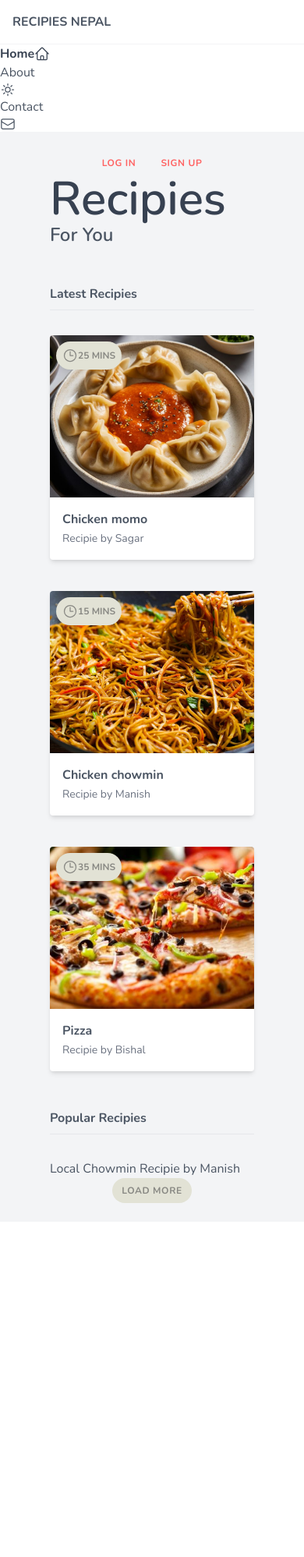
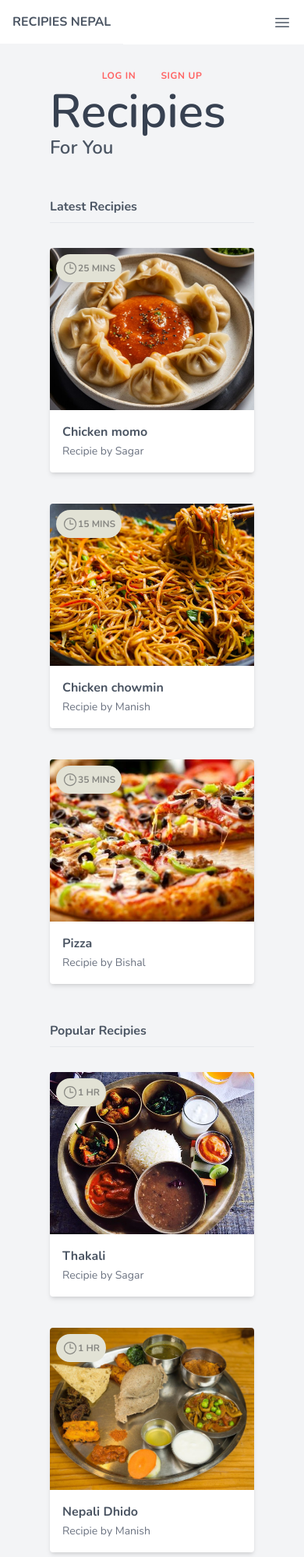
Before and after one commit to sagarpdl000/Food-Tailwind, a website: page public/index.html in a window 390 px wide. Shown: the top 1997 px of the page at 78% size. Before the commit the page ends 1567 px from the top, so only its background shows below. Drawn offline with nearby package versions, Linux system fonts and the light colour scheme.

Commit message:
Completed the project with responsive Navigation bar with burger menu

```diff
--- a/public/index.html
+++ b/public/index.html
@@ -10,21 +10,26 @@
     <div class="grid md:grid-cols-3">   <!--Wrapper -->
 
 
-        <div class="md:col-span-1"><!--Navigation -->
-            <nav>
-                <div>
-                    <h1 class="font-bold uppercase p-4 border-b border-gray-100"><a href="/" class="hover:text-primary">Recipies Nepal</a></h1>
+        <div class="md:col-span-1 md:flex md:justify-end"><!--Navigation -->
+            <nav class="text-right">
+                <div class="flex items-center justify-between">
+                    <h1 class="font-bold uppercase p-4 border-b border-gray-100"><a href="/" class="hover:text-primary">Recipies Nepal
+                      </a></h1>
+                      <div class="cursor-pointer px-4  md:hidden" id="burger"><svg xmlns="http://www.w3.org/2000/svg" fill="none" viewBox="0 0 24 24" stroke-width="1.5" stroke="currentColor" class="w-6 h-6">
+                        <path stroke-linecap="round" stroke-linejoin="round" d="M3.75 6.75h16.5M3.75 12h16.5m-16.5 5.25h16.5" />
+                      </svg></div>
                 </div>
-                <ul>
-                    <li class="text-gray-700 font-bold flex items-center"><a href="#"><span>Home</span>
-                      </a><svg xmlns="http://www.w3.org/2000/svg" fill="none" viewBox="0 0 24 24" stroke-width="1.5" stroke="currentColor" class="w-5">
+                <ul class="text-sm mt-6 hidden md:block" id="menu">
+                    <li class="text-gray-700 font-bold py-1"><a href="#" class="px-4 flex justify-end border-r-4 border-primary">
+                        <span>Home</span>
+                      <svg xmlns="http://www.w3.org/2000/svg" fill="none" viewBox="0 0 24 24" stroke-width="1.5" stroke="currentColor" class="w-5 ml-2">
                         <path stroke-linecap="round" stroke-linejoin="round" d="m2.25 12 8.954-8.955c.44-.439 1.152-.439 1.591 0L21.75 12M4.5 9.75v10.125c0 .621.504 1.125 1.125 1.125H9.75v-4.875c0-.621.504-1.125 1.125-1.125h2.25c.621 0 1.125.504 1.125 1.125V21h4.125c.621 0 1.125-.504 1.125-1.125V9.75M8.25 21h8.25" />
-                      </svg></li>
-                    <li><a href="#"><span>About</span><svg xmlns="http://www.w3.org/2000/svg" fill="none" viewBox="0 0 24 24" stroke-width="1.5" stroke="currentColor" class="w-5">
+                      </svg></a></li>
+                    <li class="py-1"><a href="#" class="px-4 flex justify-end border-r-4 border-white"><span>About</span><svg xmlns="http://www.w3.org/2000/svg" fill="none" viewBox="0 0 24 24" stroke-width="1.5" stroke="currentColor" class="w-5 ml-2">
                         <path stroke-linecap="round" stroke-linejoin="round" d="M12 3v2.25m6.364.386-1.591 1.591M21 12h-2.25m-.386 6.364-1.591-1.591M12 18.75V21m-4.773-4.227-1.591 1.591M5.25 12H3m4.227-4.773L5.636 5.636M15.75 12a3.75 3.75 0 1 1-7.5 0 3.75 3.75 0 0 1 7.5 0Z" />
                       </svg>
                       </a></li>
-                    <li><a href="#"><span>Contact</span><svg xmlns="http://www.w3.org/2000/svg" fill="none" viewBox="0 0 24 24" stroke-width="1.5" stroke="currentColor" class="w-5">
+                    <li class="py-1"><a href="#" class="px-4 flex justify-end border-r-4 border-white"><span>Contact</span><svg xmlns="http://www.w3.org/2000/svg" fill="none" viewBox="0 0 24 24" stroke-width="1.5" stroke="currentColor" class="w-5 ml-2">
                         <path stroke-linecap="round" stroke-linejoin="round" d="M21.75 6.75v10.5a2.25 2.25 0 0 1-2.25 2.25h-15a2.25 2.25 0 0 1-2.25-2.25V6.75m19.5 0A2.25 2.25 0 0 0 19.5 4.5h-15a2.25 2.25 0 0 0-2.25 2.25m19.5 0v.243a2.25 2.25 0 0 1-1.07 1.916l-7.5 4.615a2.25 2.25 0 0 1-2.36 0L3.32 8.91a2.25 2.25 0 0 1-1.07-1.916V6.75" />
                       </svg>
                       </a></li>
@@ -35,8 +40,8 @@
 
         <main class="px-16 py-6 bg-gray-100 md:col-span-2">
             <div class="flex justify-center md:justify-end">
-                <a href="#" class="btn text-primary md:border-2 border-primary hover:bg-primary hover:text-white">Log in</a>
-                <a href="#" class="btn text-primary ml-2 md:border-2 border-primary  hover:bg-primary hover:text-white">Sign up</a>
+                <a href="#" class="btn text-primary md:border-2 border-primary hover:bg-primary hover:text-white transition ease-out duration-500">Log in</a>
+                <a href="#" class="btn text-primary ml-2 md:border-2 border-primary  hover:bg-primary hover:text-white transition ease-out duration-500">Sign up</a>
             </div>
 
             <!-- Learned more about flex properties -->
@@ -102,19 +107,55 @@
                 </div>
 
                 <h3 class="font-bold mt-12 pb-2 border-b border-gray-200">Popular Recipies</h3>
-                <div class="mt-8">
+                <div class="mt-8 grid lg:grid-cols-3 gap-10">
                     <!-- Card -->
-                    <div>
-                        <!-- <img src="img/chowmin.jpg" alt="">
-                        <div> -->
-                            <span>Local Chowmin</span>
-                            <span>Recipie by Manish</span>
+                    <div class="card">
+                        <img src="img/thakali.jpg" class="w-full h-52 sm:h-64 object-cover" alt="">
+                        <div class="m-4">
+                            <span class="font-bold block">Thakali</span>
+                            <span class="text-gray-500 text-sm">Recipie by Sagar</span>
                         </div>
+                        <div class="badge">
+                            <svg xmlns="http://www.w3.org/2000/svg" fill="none" viewBox="0 0 24 24" stroke-width="1.5" stroke="currentColor" class="w-5 h-5">
+                                <path stroke-linecap="round" stroke-linejoin="round" d="M12 6v6h4.5m4.5 0a9 9 0 1 1-18 0 9 9 0 0 1 18 0Z" />
+                              </svg>
+                            <span>1 hr</span>
+                        </div>
+
+                    </div>
+                    <div class="card">
+                        <img src="img/dhido.jpg" class="w-full h-52 sm:h-64 object-cover" alt="">
+                        <div class="m-4">
+                            <span class="font-bold block">Nepali Dhido</span>
+                            <span class="text-gray-500 text-sm">Recipie by Manish</span>
+                        </div>
+                        <div class="badge">
+                            <svg xmlns="http://www.w3.org/2000/svg" fill="none" viewBox="0 0 24 24" stroke-width="1.5" stroke="currentColor" class="w-5 h-5">
+                                <path stroke-linecap="round" stroke-linejoin="round" d="M12 6v6h4.5m4.5 0a9 9 0 1 1-18 0 9 9 0 0 1 18 0Z" />
+                              </svg>
+                            <span>1 hr</span>
+                        </div>
+
+                    </div>
+                    <div class="card">
+                        <img src="img/newari.jpg" class="w-full h-52 sm:h-64 object-cover" alt="">
+                        <div class="m-4">
+                            <span class="font-bold block">Newari Set</span>
+                            <span class="text-gray-500 text-sm">Recipie by Bishal</span>
+                        </div>
+                        <div class="badge">
+                            <svg xmlns="http://www.w3.org/2000/svg" fill="none" viewBox="0 0 24 24" stroke-width="1.5" stroke="currentColor" class="w-5 h-5">
+                                <path stroke-linecap="round" stroke-linejoin="round" d="M12 6v6h4.5m4.5 0a9 9 0 1 1-18 0 9 9 0 0 1 18 0Z" />
+                              </svg>
+
+                            <span>45 mins</span>
+                        </div>
+
                     </div>
                 </div>
 
-                <div class="flex justify-center">
-                    <div class="bg-secondary-100 text-secondary-200 btn hover:shadow-inner">Load more</div>
+                <div class="flex justify-center m-4">
+                    <div class="bg-secondary-100 text-secondary-200 btn hover:shadow-inner transform hover:scale-125 hover:bg-opacity-50 transition ease-out duration-300">Load more</div>
                 </div>
 
 
@@ -128,5 +169,7 @@
 
     </div>
 
+
+    <script src="script.js"></script>
 </body>
 </html>
--- /dev/null
+++ b/public/script.js
@@ -0,0 +1,11 @@
+const burger = document.querySelector('#burger');
+const menu = document.querySelector('#menu');
+
+burger.addEventListener('click', ()=>{
+    if (menu.classList.contains('hidden')){
+        menu.classList.remove('hidden');
+    }
+    else{
+        menu.classList.add('hidden');
+    }
+})
```
Also changed, not shown: public/img/dhido.jpg (added), public/img/newari.jpg (added), public/img/thakali.jpg (added), public/style.css.
